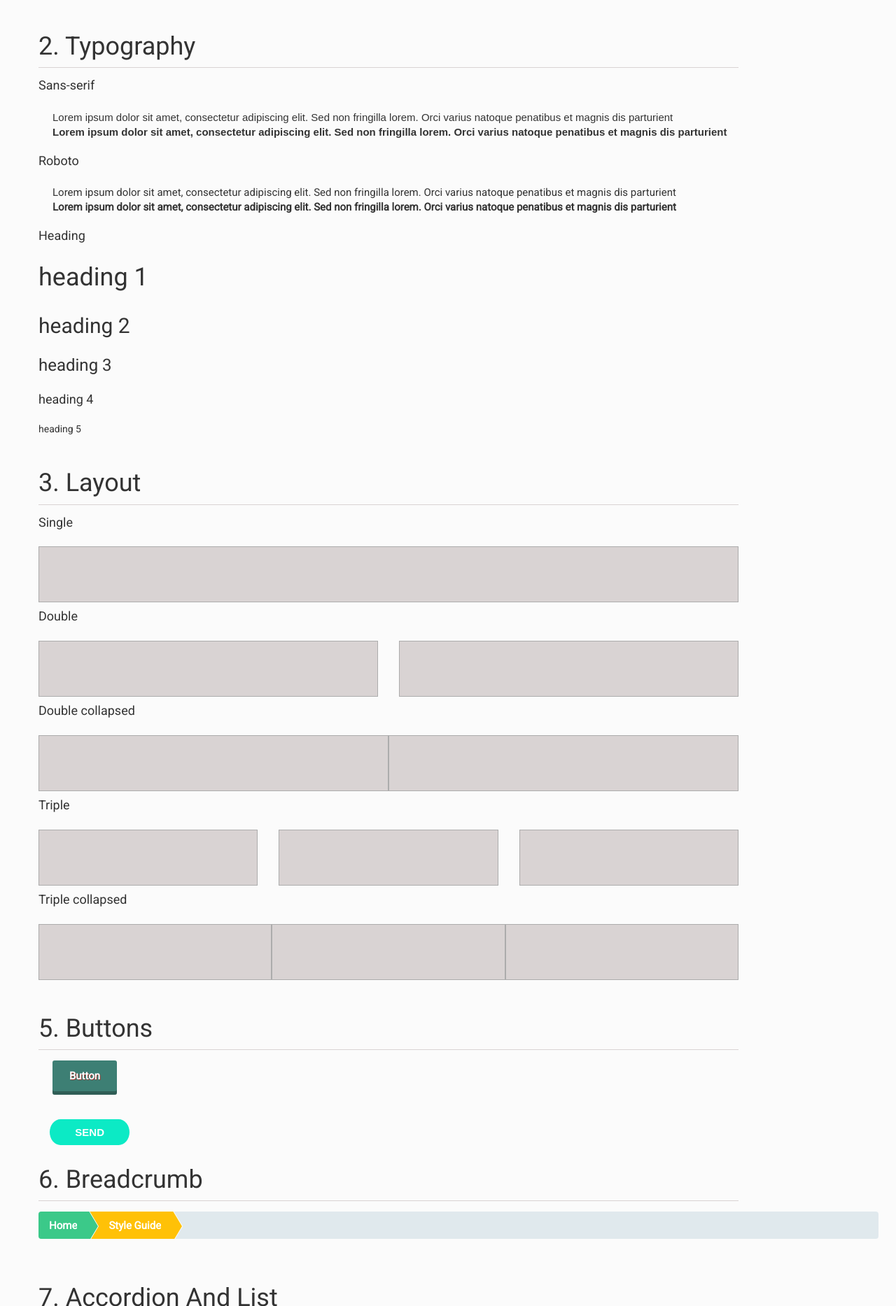
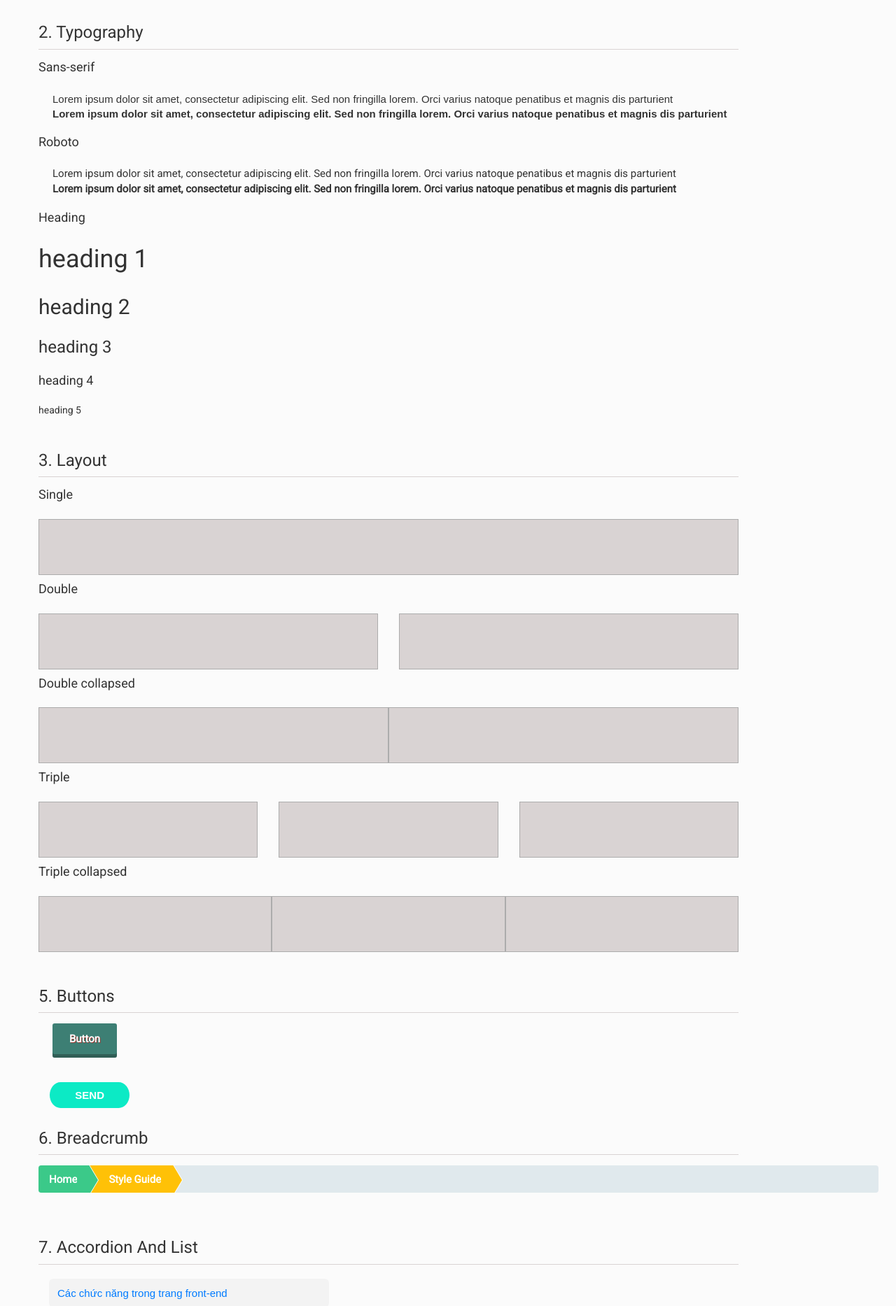
Before and after one commit to hci2019group05/hci2019group05.github.io, a plain HTML site: page styleguide.html in a window 1280 px wide. Shown: the part 933-2800 px from the top of the page at 70% size. Drawn offline with Linux system fonts and the light colour scheme.

Commit message:
update style guide

```diff
--- a/styleguide.html
+++ b/styleguide.html
@@ -76,7 +76,7 @@
         <div class="main-area-content constrain">
             <div class="content-section js-accordion">
                 <div id="colors" class="sg-section use-sans wow fadeInLeft">
-                    <h1 class="sg-header">1. Colors</h1>
+                    <h3 class="sg-header">1. Colors</h3>
                     <div id="primary-colors" class="sg-rows">
                         <h4>Primary</h4>
                         <div class="multi-layout-2">
@@ -197,7 +197,7 @@
                     </div>
                 </div>
                 <div id="typography" class="sg-section wow fadeInLeft">
-                    <h1 class="sg-header">2. Typography</h1>
+                    <h3 class="sg-header">2. Typography</h3>
                     <h4>Sans-serif</h4>
                     <div style="font-family: Sans-serif" class="sg-component use-sans">
                         <p>Lorem ipsum dolor sit amet, consectetur adipiscing elit. Sed non fringilla lorem. Orci varius natoque penatibus et magnis dis parturient</p>
@@ -216,7 +216,7 @@
                     <h5>heading 5</h5>
                 </div>
                 <div id="layout" class="grid sg-section wow fadeInLeft">
-                    <h1 class="sg-header">3. Layout</h1>
+                    <h3 class="sg-header">3. Layout</h3>
                     <h4>Single</h4>
                     <div>
                         <div class="col">
@@ -257,7 +257,7 @@
                 </div>
 
                 <div id="buttons" class="sg-section wow fadeInLeft">
-                    <h1 class="sg-header">5. Buttons</h1>
+                    <h3 class="sg-header">5. Buttons</h3>
 
                     <div class="sg-component">
                         <a href="" class="button">Button</a>
@@ -271,7 +271,7 @@
 
                 </div>
                 <div id="tags" class="sg-section wow fadeInLeft">
-                    <h1 class="sg-header">6. Breadcrumb</h1>
+                    <h3 class="sg-header">6. Breadcrumb</h3>
                     <div class="container">
                         <div class="row">
                             <ul class="breadcrumb">
@@ -283,7 +283,7 @@
                     </div>
                 </div>
                 <div id="table-of-contents" class="sg-section wow fadeInLeft">
-                    <h1 class="sg-header sg-block">7. Accordion And List</h1>
+                    <h3 class="sg-header sg-block">7. Accordion And List</h3>
                     <div class="container">
                         <div class="card" style="width:400px">
 
@@ -372,7 +372,7 @@
 
                 </div>
                 <div id="features" class="sg-section wow fadeInLeft">
-                    <h1 class="sg-header sg-block">8. Table</h1>
+                    <h3 class="sg-header sg-block">8. Table</h3>
                     <div id="feature-header" class="sg-rows">
                         <table class="table table-bordered table-responsive-md table-striped text-left">
                             <thead>
```
